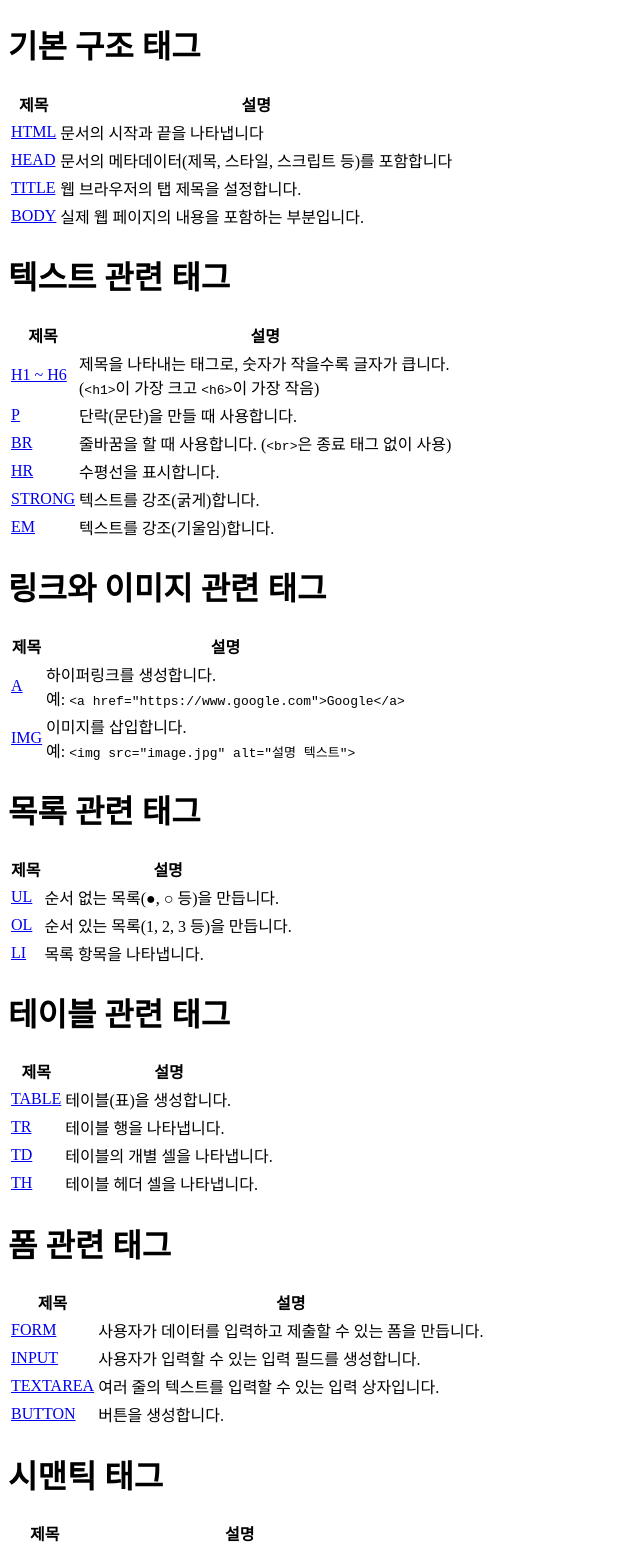
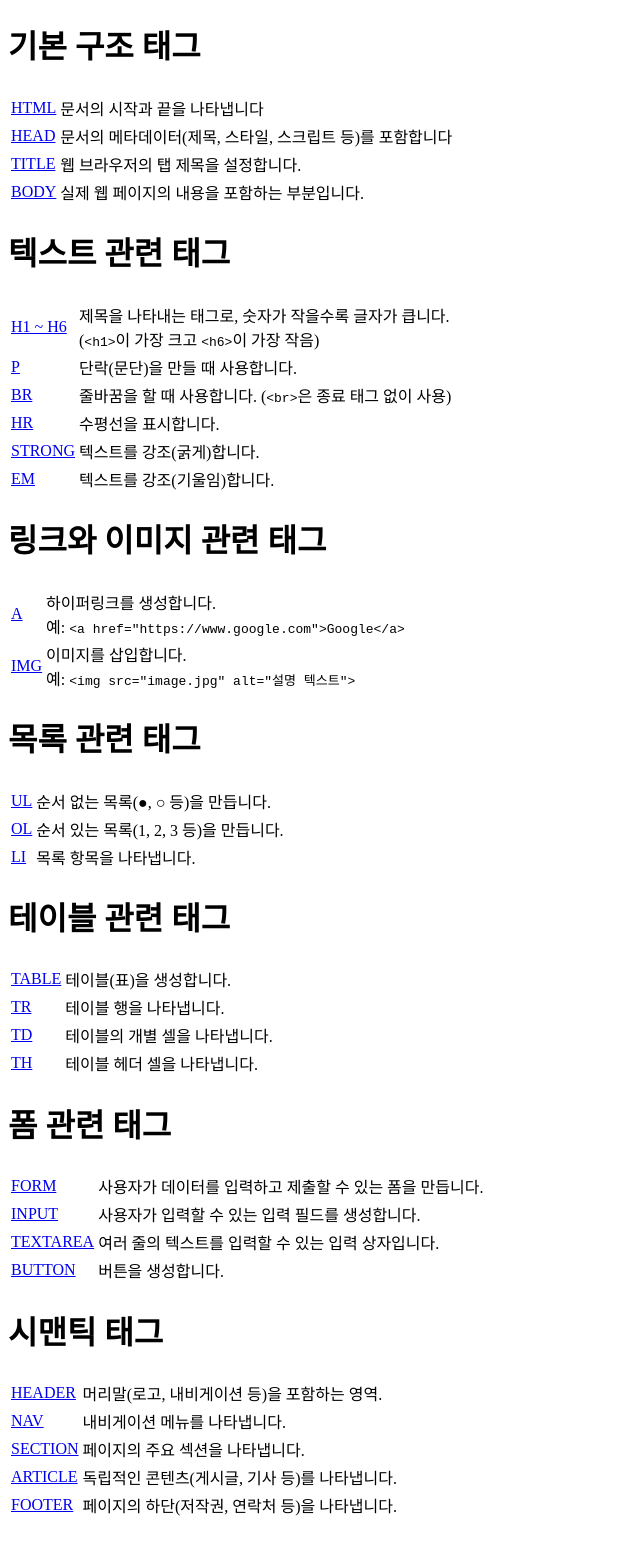
Before and after one commit to csm009177/html, a plain HTML site: page index.html in a window 1280 px wide. Shown: the top 1549 px of the page, without its empty margins (0-640 px from the left). After the commit the page ends 1520 px from the top, so only its background shows below. Drawn offline with Linux system fonts and the light colour scheme.

Commit message:
change table style

```diff
--- a/index.html
+++ b/index.html
@@ -12,8 +12,8 @@
   <H1>기본 구조 태그</H1>
   <table>
     <tr>
-      <th>제목</th>
-      <th>설명</th>
+      <th></th>
+      <th></th>
     </tr>
     <tr>
       <td><a href="/structureTag/html.html">HTML</a></td>
@@ -36,8 +36,8 @@
   <H1>텍스트 관련 태그</H1>
   <table>
     <tr>
-      <th>제목</th>
-      <th>설명</th>
+      <th></th>
+      <th></th>
     </tr>
     <tr>
       <td><a href="/textTag/h1-h6.html">H1 ~ H6</a></td>
@@ -69,8 +69,8 @@
   <H1>링크와 이미지 관련 태그</H1>
   <table>
     <tr>
-      <th>제목</th>
-      <th>설명</th>
+      <th></th>
+      <th></th>
     </tr>
     <tr>
       <td><a href="/linkAndImgTag/a.html">A</a></td>
@@ -89,8 +89,8 @@
   <H1>목록 관련 태그</H1>
   <table>
     <tr>
-      <th>제목</th>
-      <th>설명</th>
+      <th></th>
+      <th></th>
     </tr>
     <tr>
       <td><a href="/listTag/ul.html">UL</a></td>
@@ -109,8 +109,8 @@
   <H1>테이블 관련 태그</H1>
   <table>
     <tr>
-      <th>제목</th>
-      <th>설명</th>
+      <th></th>
+      <th></th>
     </tr>
     <tr>
       <td><a href="/tableTag/table.html">TABLE</a></td>
@@ -133,8 +133,8 @@
   <H1>폼 관련 태그</H1>
   <table>
     <tr>
-      <th>제목</th>
-      <th>설명</th>
+      <th></th>
+      <th></th>
     </tr>
     <tr>
       <td><a href="/formTag/form.html">FORM</a></td>
@@ -157,8 +157,8 @@
   <H1>시맨틱 태그</H1>
   <table>
     <tr>
-      <th>제목</th>
-      <th>설명</th>
+      <th></th>
+      <th></th>
     </tr>
     <tr>
       <td><a href="/semanticTag/header.html">HEADER</a></td>
```
